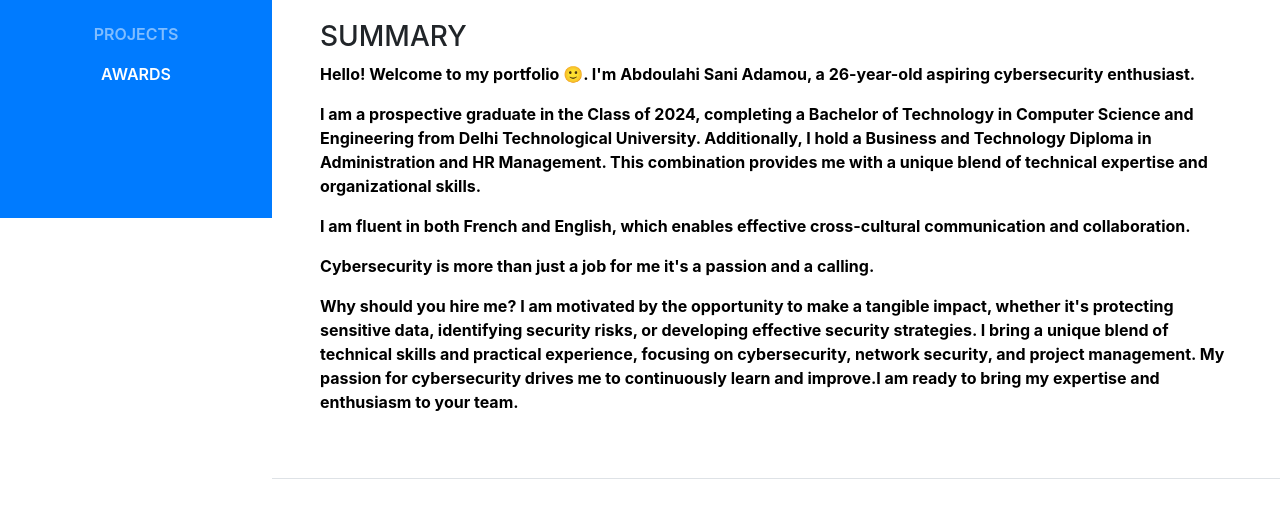
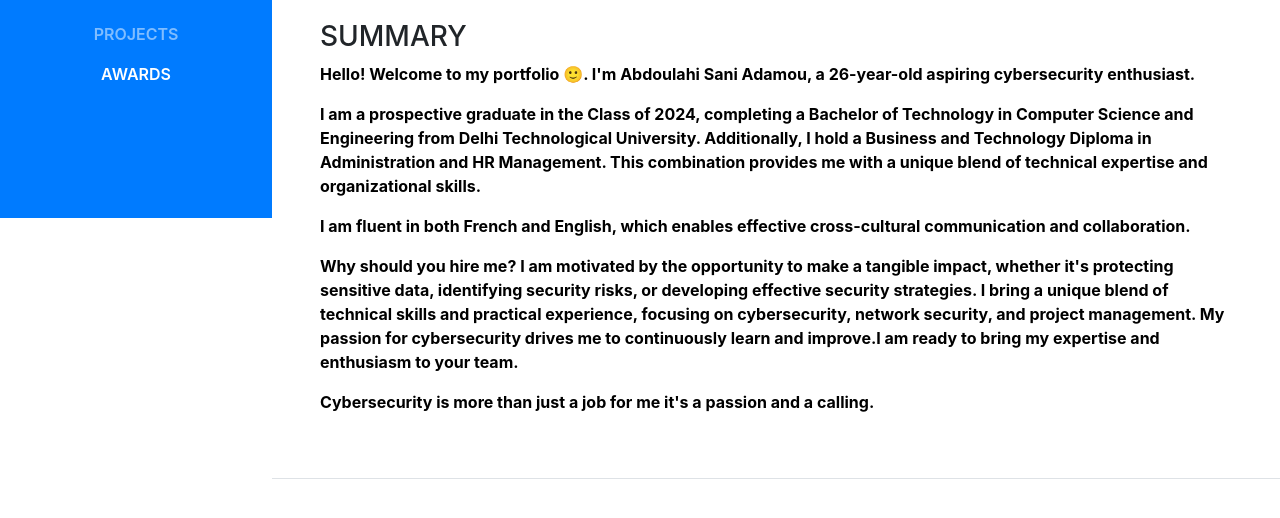
Before and after one commit to abdoulasani/Mycyberfolio, a website with bundled scripts: page index.html in a window 1280 px wide. Shown: the part 582-1100 px from the top of the page. Built offline with nearby package versions, Linux system fonts and the light colour scheme; a web font is replaced by a local one.

Commit message:
Update index.html

```diff
--- a/index.html
+++ b/index.html
@@ -159,10 +159,8 @@
 
   <p><strong style="color: black;">I am a prospective graduate in the Class of 2024, completing a Bachelor of Technology in Computer Science and Engineering from Delhi Technological University. Additionally, I hold a Business and Technology Diploma in Administration and HR Management. This combination provides me with a unique blend of technical expertise and organizational skills.</strong></p>
   <p><strong style="color: black;">I am fluent in both French and English, which enables effective cross-cultural communication and collaboration.</strong></p>
-  <p><strong style="color: black;">Cybersecurity is more than just a job for me it's a passion and a calling.</strong></p>
-
   <p><strong style="color: black;">Why should you hire me? I am motivated by the opportunity to make a tangible impact, whether it's protecting sensitive data, identifying security risks, or developing effective security strategies. I bring a unique blend of technical skills and practical experience, focusing on cybersecurity, network security, and project management. My passion for cybersecurity drives me to continuously learn and improve.I am ready to bring my expertise and enthusiasm to your team.</strong></p>
-    </div></div>
+    </div> <p><strong style="color: black;">Cybersecurity is more than just a job for me it's a passion and a calling.</strong></p></div>
 
     <div>
 
```
